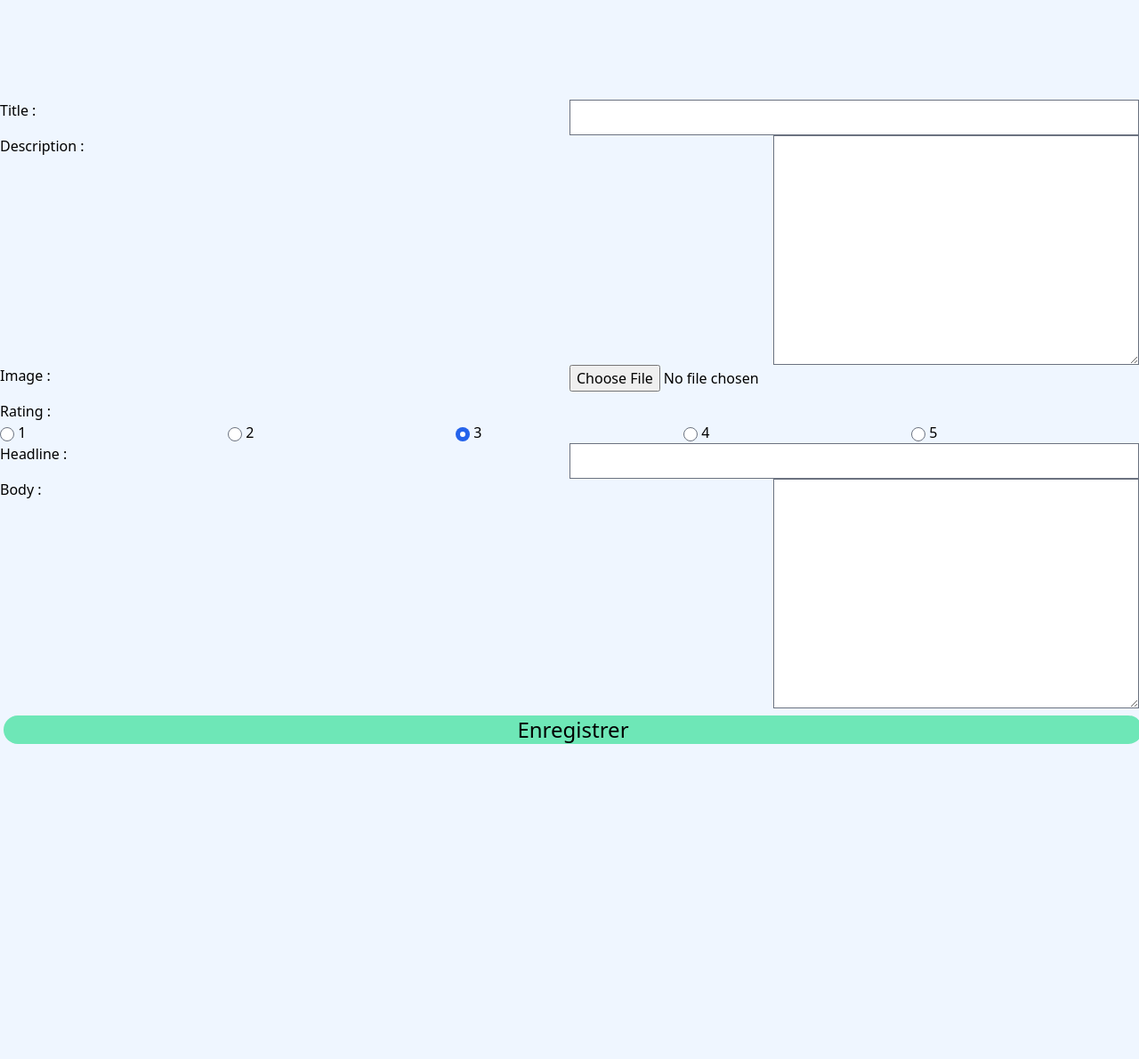
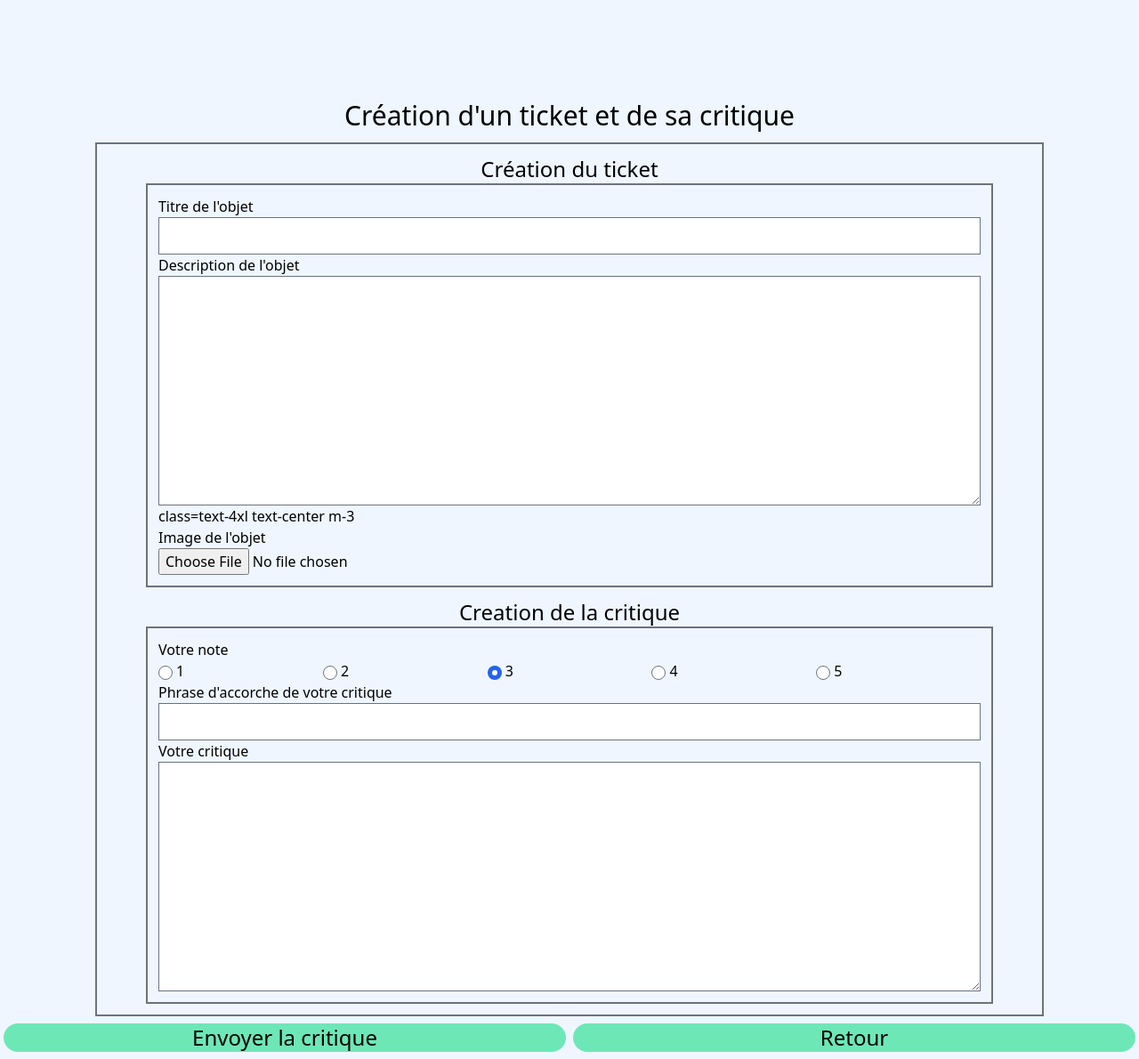
Before and after one commit to FrancoisQUI/P9-01-ProjetV2, a Django app: page /review/newwithticket/ in a window 1280 px wide. Shown: the part 48-1238 px from the top of the page at 89% size. Before the commit the page ends 884 px from the top, so only its background shows below. Run offline with Django 3.2, Linux system fonts and the light colour scheme; some libraries are stand-ins or nearby versions.

Commit message:
Clean interface, fix bugs, install flake8

```diff
--- /dev/null
+++ b/litreview/litreview/templates/litreview/create_buttons.html
@@ -0,0 +1,6 @@
+
+<div class="container flex flex-row w-full">
+    <a href="{% url 'ticket_create' %}" class="button bg-blue-300">Créer un Ticket</a>
+    <a href="{% url 'review_create' %}" class="button bg-blue-300">Créer une Critique</a>
+    <a href="{% url 'create_review_and_ticket' %}" class="button bg-blue-300">Créer un Ticket et une Critique</a>
+</div>
--- a/litreview/review/templates/review/review_and_ticket_create_form.html
+++ b/litreview/review/templates/review/review_and_ticket_create_form.html
@@ -1,10 +1,49 @@
 {% extends "litreview/base.html" %}
 
 {% block content %}
+    <h1 class="text-3xl text-center mb-3">Création d'un ticket et de sa critique</h1>
     <form method="POST" enctype="multipart/form-data">
         {% csrf_token %}
-        {{ ticket_form.as_ul }}
-        {{ form.as_ul }}
-        <button type="submit">Enregistrer</button>
+        <div class="container flex flex-col flex-wrap md:flex-row md:w-10/12 w-max m-auto border border-2 border-gray-500 border-solid p-3">
+            <div class="container flex flex-col">
+                <h2 class="text-center text-2xl">Création du ticket</h2>
+                <div class="container flex flex-col w-11/12 m-auto border border-2 border-gray-500 border-solid p-3 mb-3">
+                    <div class="container flex flex-col">
+                        <label for="{{ ticket_form.title.label }}">Titre de l'objet</label>
+                        {{ ticket_form.title }}
+                    </div>
+                    <div class="container flex flex-col">
+                        <label for="{{ ticket_form.description.label }}">Description de l'objet</label>
+                        {{ ticket_form.description }}
+                    </div>
+                    <div class="container flex flex-col">
+                        class=text-4xl text-center m-3 <label for="{{ ticket_form.image.label }}">Image de
+                        l'objet</label>
+                        {{ ticket_form.image }}
+                    </div>
+                </div>
+            </div>
+            <div class="container flex flex-col">
+                <h2 class="text-center text-2xl">Creation de la critique</h2>
+                <div class="container flex flex-col w-11/12 m-auto border border-2 border-gray-500 border-solid p-3">
+                    <div class="container flex flex-col">
+                        <label for="{{ form.rating.label }}">Votre note</label>
+                        {{ form.rating }}
+                    </div>
+                    <div class="container flex flex-col">
+                        <label for="{{ form.headline.label }}">Phrase d'accorche de votre critique</label>
+                        {{ form.headline }}
+                    </div>
+                    <div class="container flex flex-col">
+                        <label for="{{ form.body.label }}">Votre critique</label>
+                        {{ form.body }}
+                    </div>
+                </div>
+            </div>
+        </div>
+        <div class="container flex flex-row">
+            <button type="submit">Envoyer la critique</button>
+            <a href="{% url 'home' %}" class="button">Retour</a>
+        </div>
     </form>
 {% endblock %}
--- a/litreview/review/views.py
+++ b/litreview/review/views.py
@@ -1,3 +1,5 @@
+from pprint import pprint
+
 from django.contrib.auth.mixins import LoginRequiredMixin, UserPassesTestMixin
 from django.core.exceptions import ObjectDoesNotExist
 from django.shortcuts import redirect, render
@@ -73,35 +75,33 @@ class ReviewDeleteView(UserPassesTestMixin, LoginRequiredMixin, DeleteView):
 
 
 def new_review_and_ticket(request):
+    pprint(request.POST)
     if request.method == "POST":
-        try:
-            ticket_id = request.POST.get('ticket')
-            ticket = Ticket.objects.get(pk=ticket_id)
-        except ObjectDoesNotExist:
-            user = request.user
-            title = request.POST.get('title')
-            description = request.POST.get('description')
-            image = request.POST.get('image')
-            ticket_form = TicketForm(request.POST, request.FILES)
-            if ticket_form.is_valid():
-                ticket = Ticket.objects.create(title=title,
-                                               description=description,
-                                               image=image,
-                                               user=user)
-                ticket.save()
-        rating = request.POST.get('rating')
-        headline = request.POST.get('headline')
-        body = request.POST.get('body')
         user = request.user
-        form = ReviewUpdateForm(request.POST, request.FILES)
-        if form.is_valid():
-            review = Review.objects.create(ticket=ticket,
-                                           rating=rating,
-                                           headline=headline,
-                                           body=body,
+        title = request.POST.get('title')
+        description = request.POST.get('description')
+        image = request.FILES.get('image')
+        pprint(image)
+        ticket_form = TicketForm(request.POST, request.FILES)
+        if ticket_form.is_valid():
+            ticket = Ticket.objects.create(title=title,
+                                           description=description,
+                                           image=image,
                                            user=user)
-            review.save()
-            return redirect('feed')
+            ticket.save()
+    rating = request.POST.get('rating')
+    headline = request.POST.get('headline')
+    body = request.POST.get('body')
+    user = request.user
+    form = ReviewUpdateForm(request.POST, request.FILES)
+    if form.is_valid():
+        review = Review.objects.create(ticket=ticket,
+                                       rating=rating,
+                                       headline=headline,
+                                       body=body,
+                                       user=user)
+        review.save()
+        return redirect('feed')
 
     form = ReviewUpdateForm()
     ticket_form = TicketForm()
--- a/litreview/theme/static/css/dist/styles.css
+++ b/litreview/theme/static/css/dist/styles.css
@@ -977,6 +977,10 @@ button, .button {
   margin: auto;
 }
 
+.m-3 {
+  margin: 0.75rem;
+}
+
 .my-10 {
   margin-top: 2.5rem;
   margin-bottom: 2.5rem;
@@ -989,6 +993,14 @@ button, .button {
 
 .mb-2 {
   margin-bottom: 0.5rem;
+}
+
+.mb-3 {
+  margin-bottom: 0.75rem;
+}
+
+.mb-5 {
+  margin-bottom: 1.25rem;
 }
 
 .block {
@@ -1041,6 +1053,16 @@ button, .button {
 
 .w-5\/12 {
   width: 41.666667%;
+}
+
+.w-11\/12 {
+  width: 91.666667%;
+}
+
+.w-max {
+  width: -webkit-max-content;
+  width: -moz-max-content;
+  width: max-content;
 }
 
 .flex-shrink-0 {
@@ -1158,12 +1180,12 @@ button, .button {
   background-color: rgba(219, 234, 254, var(--tw-bg-opacity));
 }
 
+.p-3 {
+  padding: 0.75rem;
+}
+
 .p-8 {
   padding: 2rem;
-}
-
-.p-3 {
-  padding: 0.75rem;
 }
 
 .p-6 {
@@ -1187,6 +1209,11 @@ button, .button {
   vertical-align: middle;
 }
 
+.text-2xl {
+  font-size: 1.5rem;
+  line-height: 2rem;
+}
+
 .text-base {
   font-size: 1rem;
   line-height: 1.5rem;
@@ -1197,9 +1224,14 @@ button, .button {
   line-height: 1.75rem;
 }
 
-.text-2xl {
-  font-size: 1.5rem;
-  line-height: 2rem;
+.text-4xl {
+  font-size: 2.25rem;
+  line-height: 2.5rem;
+}
+
+.text-3xl {
+  font-size: 1.875rem;
+  line-height: 2.25rem;
 }
 
 .font-normal {
@@ -1269,6 +1301,10 @@ button, .button {
     width: 60%;
   }
 
+  .md\:w-5\/12 {
+    width: 41.666667%;
+  }
+
   .md\:flex-row {
     flex-direction: row;
   }
--- a/litreview/ticket/forms.py
+++ b/litreview/ticket/forms.py
@@ -4,6 +4,7 @@ from ticket.models import Ticket
 
 
 class TicketForm(ModelForm):
+
     class Meta:
         model = Ticket
         fields = ["title", "description", "image"]
--- a/litreview/user_follow/forms.py
+++ b/litreview/user_follow/forms.py
@@ -8,11 +8,6 @@ from .models import UserFollows
 
 class NewFollowForm(ModelForm):
 
-    # def __init__(self, user=None, user_follows=None, *args, **kwargs):
-    #     pprint(user)
-    #     super().__init__(user, user_follows, *args, **kwargs)
-    #     self.fields['followed_user'].queryset = User.objects.exclude(id=user)
-
     class Meta:
         model = UserFollows
         fields = ['followed_user']
```
Also changed, not shown: litreview/review/templates/review/review_snippet.html (+7 -1 lines), litreview/ticket/templates/ticket/ticket_snippet.html (+8 -1 lines), litreview/db.sqlite3.
